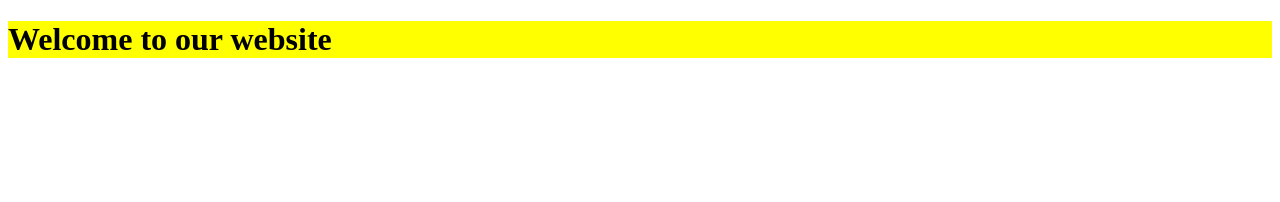
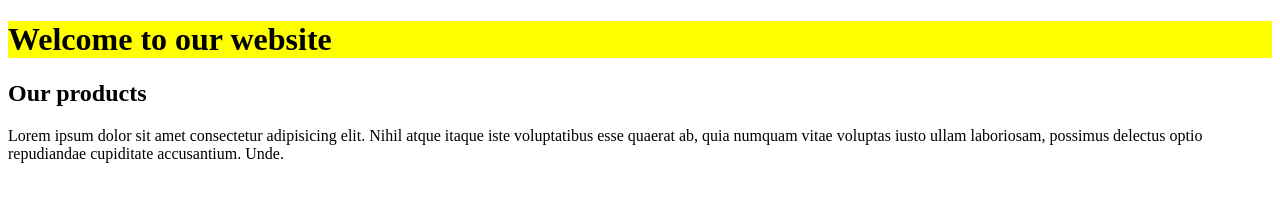
Before and after one commit to SAMIRBEK-TOLIBOV-Beckend/onlinestore, a plain HTML site: page index.html in a window 1280 px wide. Drawn offline with Linux system fonts and the light colour scheme.

Commit message:
i added new main tag to index.html

```diff
--- a/index.html
+++ b/index.html
@@ -1,5 +1,6 @@
 <!DOCTYPE html>
 <html lang="en">
+
 <head>
   <meta charset="UTF-8">
   <meta http-equiv="X-UA-Compatible" content="IE=edge">
@@ -7,9 +8,20 @@
   <title>Online Store</title>
   <link rel="stylesheet" href="./main.css">
 </head>
+
 <body>
   <header>
     <h1>Welcome to our website</h1>
   </header>
+
+  <main>
+    <div class="container">
+      <h2>Our products</h2>
+      <p>Lorem ipsum dolor sit amet consectetur adipisicing elit. Nihil atque itaque iste voluptatibus esse quaerat ab,
+        quia numquam vitae voluptas iusto ullam laboriosam, possimus delectus optio repudiandae cupiditate accusantium.
+        Unde.</p>
+    </div>
+  </main>
 </body>
+
 </html>
```
Lines whose indentation alone changed are shown as unchanged.
